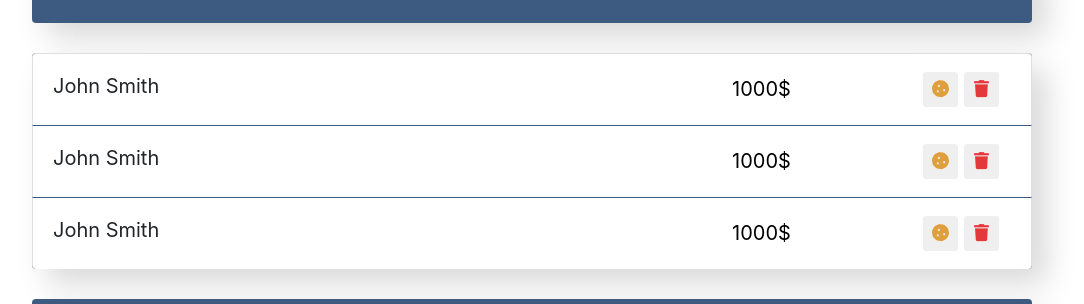
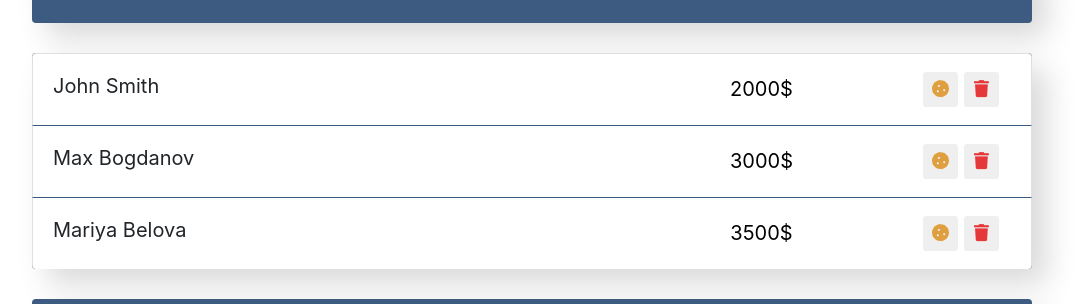
Before and after one commit to typeofMax/employees-list-app, a React (Create React App) app: page / in a window 1280 px wide. Shown: the part 402-706 px from the top of the page, without its empty margins (108-1192 px from the left). Built offline with nearby package versions, Linux system fonts and the light colour scheme.

Commit message:
Added the ability to mark an employee for promotion or mark star

```diff
--- a/src/components/employees-list-item/employees-list-item.jsx
+++ b/src/components/employees-list-item/employees-list-item.jsx
@@ -1,24 +1,64 @@
+import { Component } from 'react';
 import './employees-list-item.css';
 
-const EmployeesListItem = () => {
+class EmployeesListItem extends Component {
+    constructor(props) {
+        super(props);
+        this.state = {
+            increase: false,
+            stared: false,
+        };
+    }
+
+    onIncrease = () => {
+        this.setState(({ increase }) => ({
+            increase: !increase,
+        }));
+    };
+
+    onStared = () => {
+        this.setState(({ stared }) => ({
+            stared: !stared,
+        }));
+    };
+
+    render() {
+        const { increase, stared } = this.state;
+
+        let classes = 'list-group-item d-flex justify-content-between';
+
+        if (increase) {
+            classes += ' increase';
+        }
+        if (stared) {
+            classes += ' like';
+        }
+
         return (
-        <li className="list-group-item d-flex justify-content-between">
-            <span className="list-group-item-label">John Smith</span>
-            <input type="text" className="list-group-item-input" defaultValue="1000$"/>
+            <li className={classes}>
+                <span className='list-group-item-label' onClick={this.onStared}>{this.props.name}</span>
+                <input
+                    type='text'
+                    className='list-group-item-input'
+                    defaultValue={this.props.salary + '$'}
+                />
                 <div className='d-flex justify-content-center align-items-center'>
-                <button type="button"
-                    className="btn-cookie btn-sm ">
-                    <i className="fas fa-cookie"></i>
+                    <button
+                        type='button'
+                        className='btn-cookie btn-sm '
+                        onClick={this.onIncrease}
+                    >
+                        <i className='fas fa-cookie'></i>
                     </button>
 
-                <button type="button"
-                        className="btn-trash btn-sm ">
-                    <i className="fas fa-trash"></i>
+                    <button type='button' className='btn-trash btn-sm '>
+                        <i className='fas fa-trash'></i>
                     </button>
-                <i className="fas fa-star"></i>
+                    <i className='fas fa-star'></i>
                 </div>
             </li>
-    )
+        );
+    }
 }
 
 export default EmployeesListItem;
--- a/src/index.js
+++ /dev/null
@@ -1,12 +0,0 @@
-import React from 'react';
-import ReactDOM from 'react-dom';
-import App from './components/app/app';
-
-import './index.css';
-
-ReactDOM.render(
-  <React.StrictMode>
-    <App />
-  </React.StrictMode>,
-  document.getElementById('root')
-);
```
Lines whose indentation alone changed are shown as unchanged.
